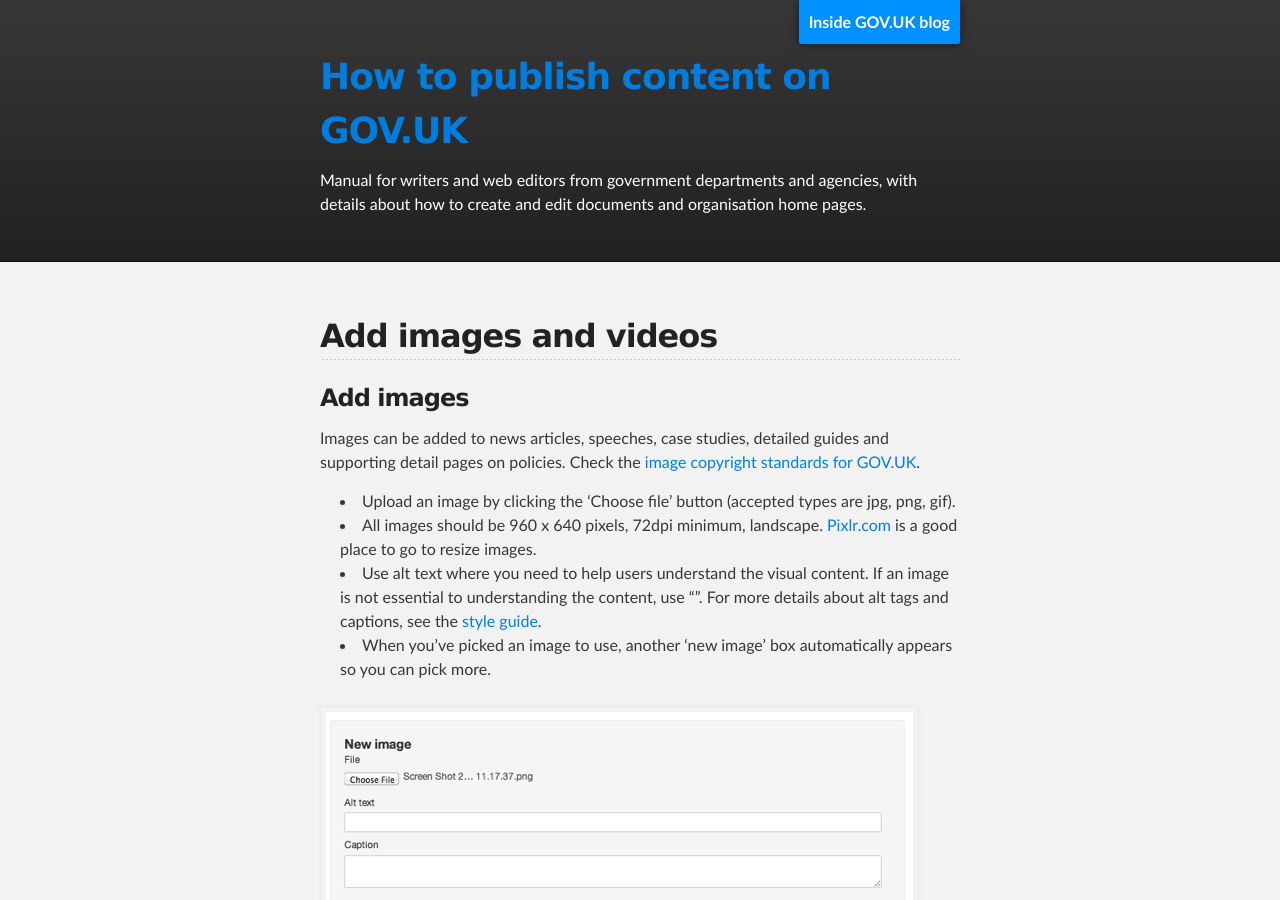
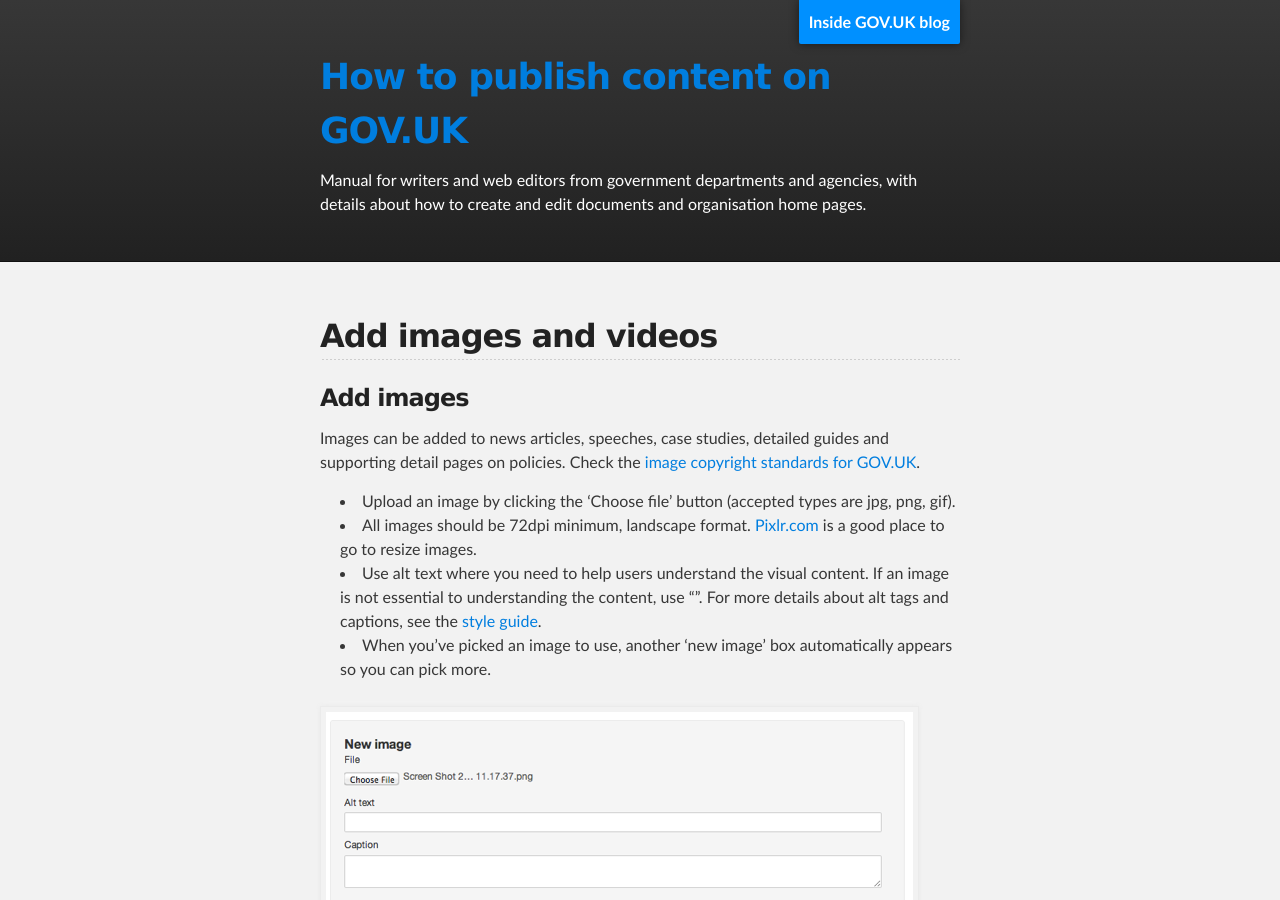
Before and after one commit to alphagov/inside-government-admin-guide, a Jekyll site: the page built from creating-documents/add-images.md, in a window 1280 px wide and 900 px high. Built offline with Jekyll 4.4.1, drawn with Linux system fonts in a browser that asks for light colours.

Commit message:
update image size guidance
and remove information about not being able to delete draft editions
left over after unpublishing

```diff
--- a/creating-documents/add-images.md
+++ b/creating-documents/add-images.md
@@ -10,7 +10,7 @@
 Images can be added to news articles, speeches, case studies, detailed guides and supporting detail pages on policies. Check the [image copyright standards for GOV.UK](https://insidegovuk.blog.gov.uk/gov-uk-standards-and-guidelines/image-copyright-standards-for-gov-uk/).
 
 * Upload an image by clicking the 'Choose file' button (accepted types are jpg, png, gif).
-* All images should be 960 x 640 pixels, 72dpi minimum, landscape. [Pixlr.com](http://www.pixlr.com) is a good place to go to resize images.
+* All images should be 72dpi minimum, landscape format. [Pixlr.com](http://www.pixlr.com) is a good place to go to resize images.
 * Use alt text where you need to help users understand the visual content. If an image is not essential to understanding the content, use “”. For more details about alt tags and captions, see the [style guide](https://www.gov.uk/design-principles/style-guide/images#images-alt-text).
 * When you've picked an image to use, another ‘new image’ box automatically appears so you can pick more.
 
```
Also changed, not shown: creating-documents/delete-unpublish.md (+0 -2 lines).
